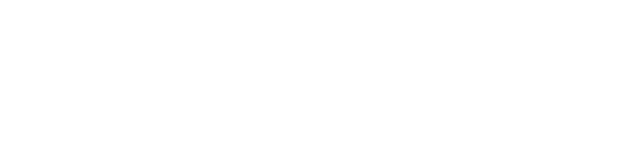
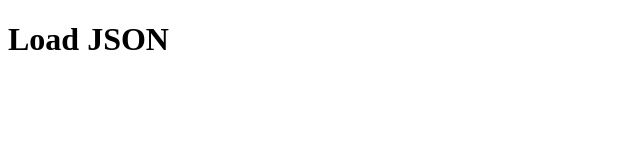
Before and after one commit to myclasses/tutor, a plain HTML site: page preview.html in a window 1280 px wide. Shown: the whole page, without its empty margins (0-640 px from the left). Drawn offline with Linux system fonts and the light colour scheme.

Commit message:
Update preview.html

```diff
--- a/preview.html
+++ b/preview.html
@@ -41,3 +41,10 @@ xhr.onload = event => {
 xhr.send();
 
 </script>
+
+<body>
+
+  <h1> Load JSON </h1>
+
+</body>
+</html>
```
